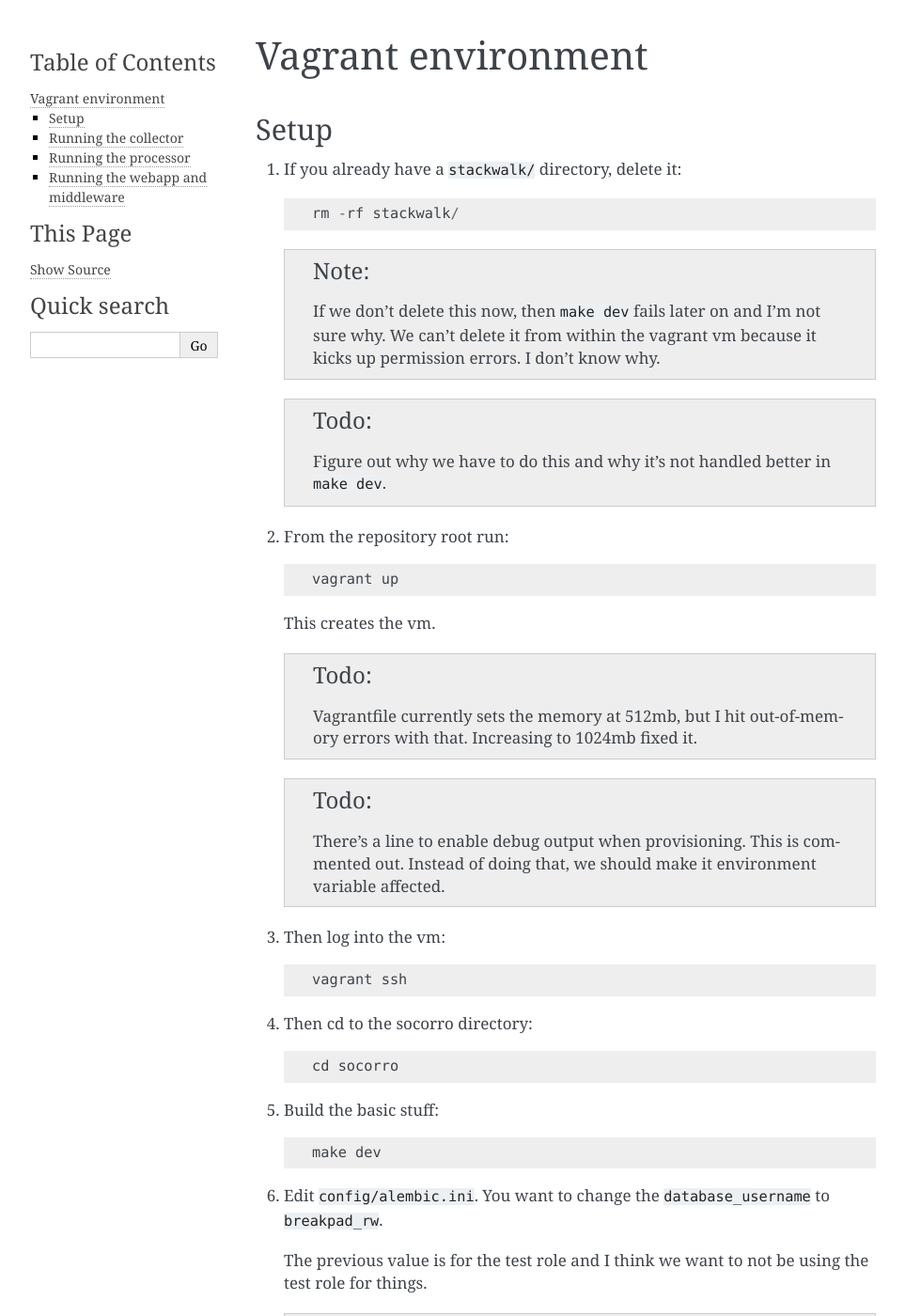
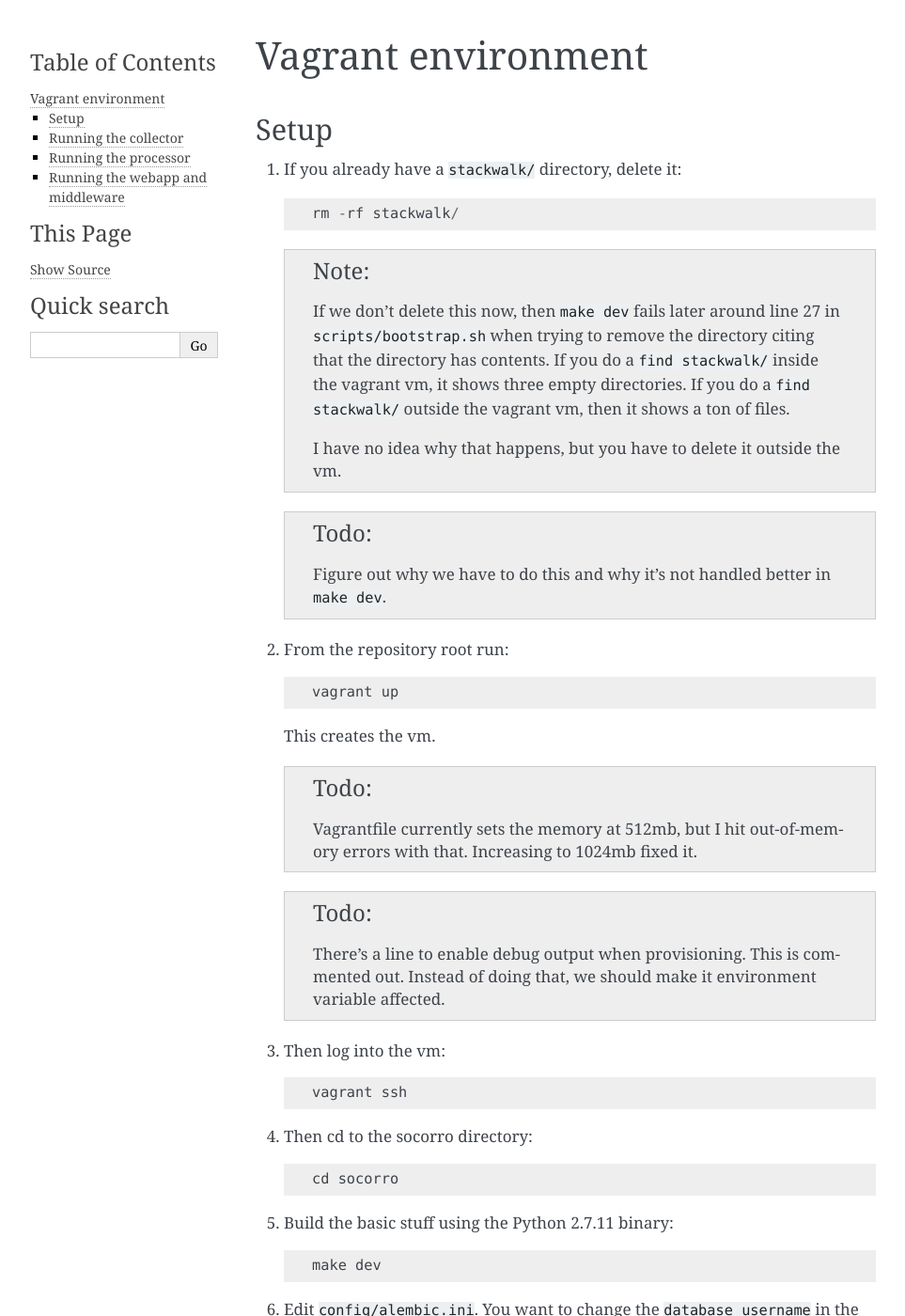
Before and after one commit to willkg/socorro-zero, a Sphinx documentation site: the page built from docs/dev_vagrant.rst, in a window 1280 px wide and 1400 px high. Shown: the whole window at 94% size, without its empty margins (148-1111 px from the left). Built offline with Sphinx 7.4.7, drawn with Linux system fonts in a browser that asks for light colours; some of the changed text lies outside the part shown.

Commit message:
Docs updates

```diff
--- a/docs/dev_vagrant.rst
+++ b/docs/dev_vagrant.rst
@@ -11,9 +11,14 @@
 
    .. note::
 
-      If we don't delete this now, then ``make dev`` fails later on and I'm not
-      sure why. We can't delete it from within the vagrant vm because it kicks
-      up permission errors. I don't know why.
+      If we don't delete this now, then ``make dev`` fails later around line 27
+      in ``scripts/bootstrap.sh`` when trying to remove the directory citing
+      that the directory has contents. If you do a ``find stackwalk/`` inside
+      the vagrant vm, it shows three empty directories. If you do a ``find
+      stackwalk/`` outside the vagrant vm, then it shows a ton of files.
+
+      I have no idea why that happens, but you have to delete it outside
+      the vm.
 
    .. todo:: Figure out why we have to do this and why it's not handled
       better in ``make dev``.
@@ -39,12 +44,12 @@
 
       cd socorro
 
-#. Build the basic stuff::
+#. Build the basic stuff using the Python 2.7.11 binary::
 
       make dev
 
-#. Edit ``config/alembic.ini``. You want to change the ``database_username`` to
-   ``breakpad_rw``.
+#. Edit ``config/alembic.ini``. You want to change the ``database_username`` in
+   the ``sqlalchemy.url`` variable to ``breakpad_rw``.
 
    The previous value is for the test role and I think we want to not be using
    the test role for things.
```
